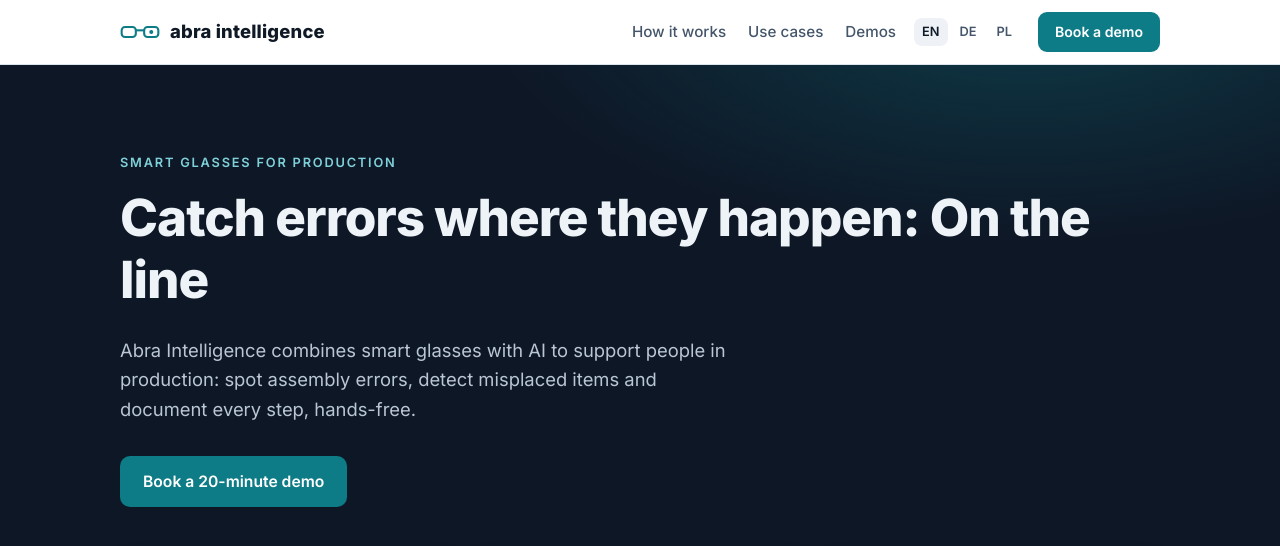
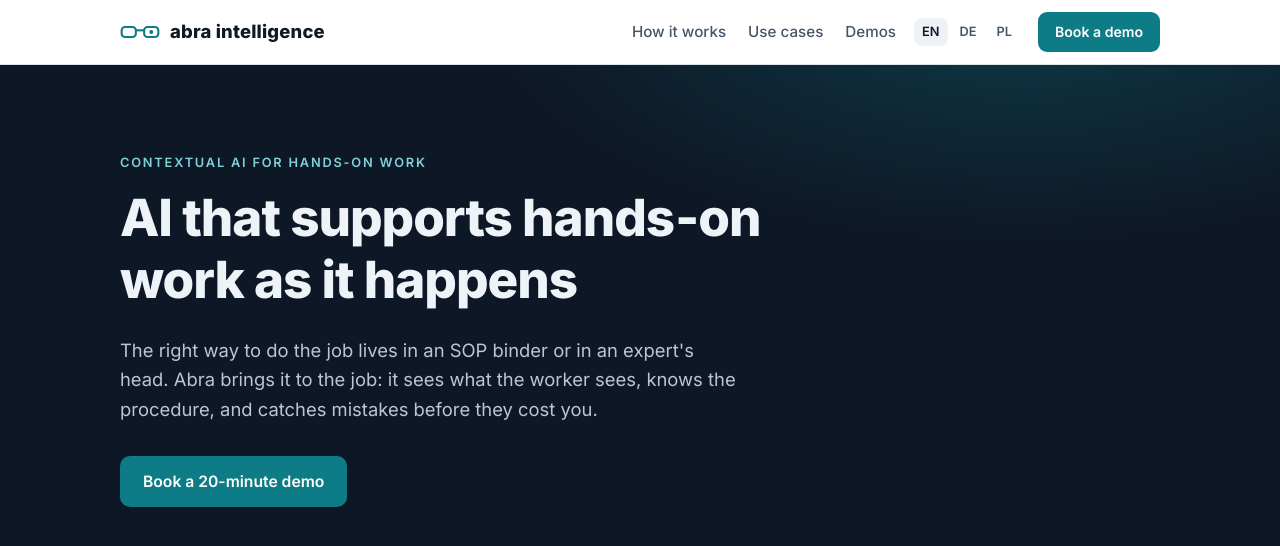
Before and after one commit to abraintelligence/felixkrones.github.io, a Jekyll site: the page built from index.html, in a window 1280 px wide and 1400 px high, cut to the strip 0-566 px from the top of the window. Shown: the top 546 px of the strip. Built offline with Jekyll 4.4.1, drawn with Linux system fonts in a browser that asks for light colours; some of the changed text lies outside the part shown.

Commit message:
Reposition site to contextual AI for hands-on work
New hero, meta description, how it works (Context, See, Catch), trust line,
hands-free documentation use case, contact and CTA copy in EN, DE and PL.
New og-image, llms.txt and README.

Co-Authored-By: Claude Opus 5.5 <noreply@anthropic.com>
Claude-Session: https://claude.ai/code/session_013hAULAnzPjqu46euoJVM2v

```diff
--- a/_data/i18n/en.yml
+++ b/_data/i18n/en.yml
@@ -4,22 +4,34 @@ nav:
   use_cases: Use cases
   demos: Demos
   contact: Book a demo
+meta_description: >-
+  Contextual AI for hands-on work: Abra sees what the worker sees, knows the
+  procedure and catches mistakes before they cost you.
 hero:
-  kicker: Smart glasses for production
-  title: "Catch errors where they happen: On the line"
+  kicker: Contextual AI for hands-on work
+  # "hands‑on" below uses a non-breaking hyphen (U+2011) so the headline never breaks after "hands-".
+  title: AI that supports hands‑on work as it happens
   subtitle: >-
-    Abra Intelligence combines smart glasses with AI to support people in production:
-    spot assembly errors, detect misplaced items and document every step, hands-free.
+    The right way to do the job lives in an SOP binder or in an expert's head.
+    Abra brings it to the job: it sees what the worker sees, knows the procedure,
+    and catches mistakes before they cost you.
   cta_primary: Book a 20-minute demo
 how:
   title: How it works
   steps:
-    - name: Capture
-      text: The smart glasses see what the worker sees. No extra cameras, no changes to the line.
-    - name: Check
-      text: AI compares each step against the target process in real time and flags deviations.
-    - name: Support
-      text: Workers get clear feedback on the spot, and every step is documented automatically.
+    - name: Context
+      text: >-
+        Give it the SOPs, manuals, expert voice notes and a recording of the job
+        done right. Set up in days, not months.
+    - name: See
+      text: It sees the work through smart glasses, a phone or a body camera.
+    - name: Catch
+      text: >-
+        It flags a missed step, a wrong part or a leftover item in real time, and
+        documents every step automatically.
+  trust:
+    title: Support, not surveillance
+    text: no individual performance scoring, the operator always decides.
 use_cases:
   title: Use cases
   items:
@@ -41,10 +53,9 @@ use_cases:
     - name: Worker safety
       text: >-
         An alert before a safety-critical mistake happens, not after.
-    - name: Production rounds
+    - name: Hands-free documentation
       text: >-
-        Checkpoints are captured automatically. Rounds become reliable and the
-        documentation happens on the go.
+        Speak the results and get the filled-in protocol.
 demos:
   title: See it in action
   subtitle: Example recordings from real processes.
@@ -58,8 +69,9 @@ demos:
 contact:
   title: Book a 20-minute demo
   text: >-
-    A short call on your process and what the glasses would catch on your line.
-    Tell us what you produce and we will get back to you with a slot.
+    A short call on your process and what Abra would catch in it. Tell us a
+    little about the work you want to support and we will get back to you with
+    a slot.
   name_label: Name
   email_label: Email
   message_label: Message
@@ -67,7 +79,7 @@ contact:
   success: Thank you. Your message has been sent.
   mail_subject: Demo request
 cta:
-  title: Curious what this could look like on your line?
+  title: Curious what this could look like in your process?
 footer:
   imprint: Imprint
   privacy: Privacy
--- a/_includes/landing.html
+++ b/_includes/landing.html
@@ -46,6 +46,9 @@
       </div>
       {%- endfor %}
     </div>
+    {%- if t.how.trust %}
+    <p class="trust-line"><strong>{{ t.how.trust.title }}:</strong> {{ t.how.trust.text }}</p>
+    {%- endif %}
   </div>
 </section>
 
--- a/_layouts/default.html
+++ b/_layouts/default.html
@@ -1,7 +1,7 @@
 <!DOCTYPE html>
 {%- assign t = site.data.i18n[page.lang] -%}
 {%- capture page_title %}{% if page.title %}{{ page.title }} · {{ site.title }}{% else %}{{ site.title }} · {{ t.hero.kicker }}{% endif %}{% endcapture -%}
-{%- capture page_description %}{{ t.hero.subtitle | strip_newlines | strip | truncate: 160 }}{% endcapture -%}
+{%- capture page_description %}{% if t.meta_description %}{{ t.meta_description | strip_newlines | strip }}{% else %}{{ t.hero.subtitle | strip_newlines | strip | truncate: 160 }}{% endif %}{% endcapture -%}
 <html lang="{{ page.lang }}">
 <head>
   <meta charset="utf-8">
--- a/assets/css/style.css
+++ b/assets/css/style.css
@@ -32,7 +32,7 @@ body {
 }
 
 h1, h2, h3 { line-height: 1.2; margin: 0 0 0.5em; }
-h1 { font-size: clamp(2rem, 5vw, 3.2rem); font-weight: 800; letter-spacing: -0.02em; }
+h1 { font-size: clamp(2rem, 5vw, 3.2rem); font-weight: 800; letter-spacing: -0.02em; text-wrap: balance; }
 h2 { font-size: clamp(1.4rem, 3vw, 1.9rem); font-weight: 700; letter-spacing: -0.01em; }
 h3 { font-size: 1.05rem; font-weight: 600; }
 
@@ -209,6 +209,16 @@ h3 { font-size: 1.05rem; font-weight: 600; }
   margin-bottom: 12px;
 }
 
+/* Trust line below the steps */
+.trust-line {
+  margin: 36px 0 0;
+  padding-top: 18px;
+  border-top: 1px solid var(--border);
+  color: var(--ink-soft);
+  font-size: 0.95rem;
+}
+.trust-line strong { color: var(--ink); }
+
 /* Use cases: thin rule instead of boxes */
 .usecase { border-top: 2px solid var(--accent); padding-top: 16px; }
 .usecase p { color: var(--ink-soft); margin: 0; font-size: 0.95rem; }
```
Also changed, not shown: _data/i18n/de.yml (+28 -17 lines), _data/i18n/pl.yml (+28 -17 lines), llms.txt (+10 -3 lines), README.md, assets/img/og-image.png.
